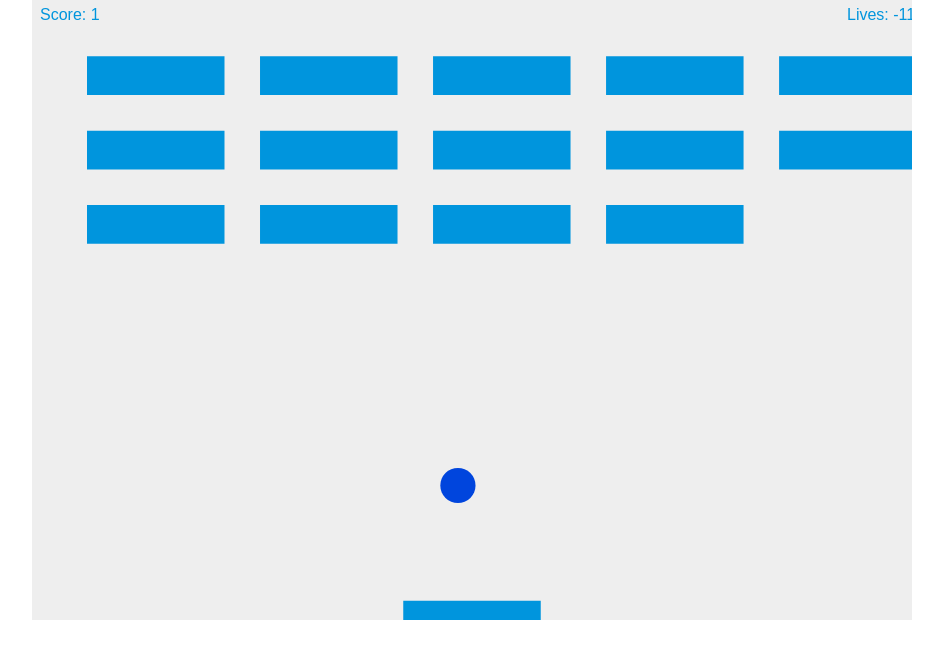
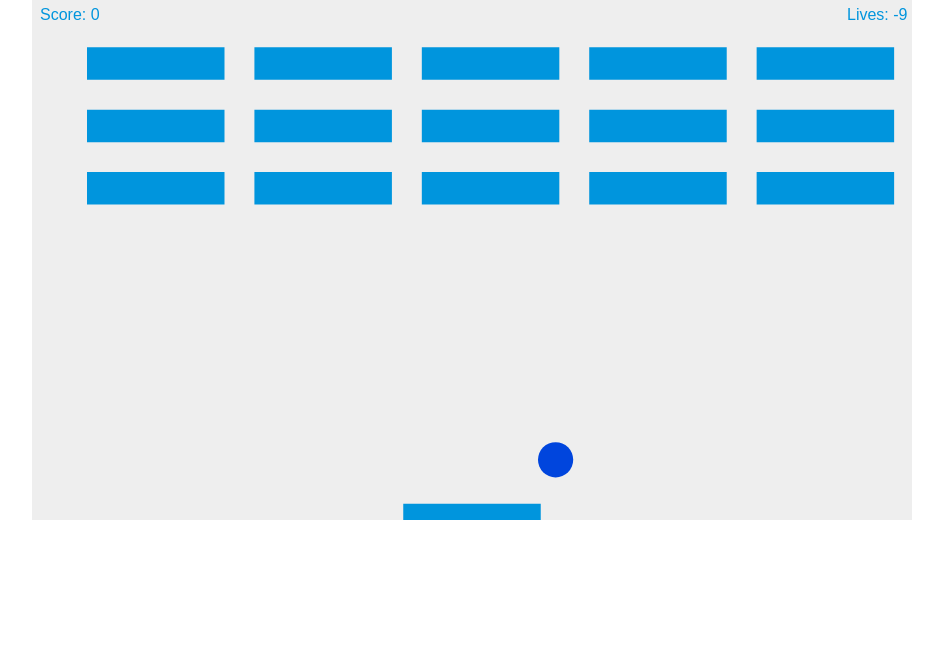
Before and after one commit to pierreguillaumelaurin/Brick-game, a plain HTML site: page index.html in a window 1280 px wide. Shown: the whole page, without its empty margins (168-1111 px from the left). Drawn offline with Linux system fonts and the light colour scheme.

Commit message:
Fix bugs

```diff
--- a/index.html
+++ b/index.html
@@ -10,19 +10,19 @@
 </head>
 <body>
 
-<canvas id="myCanvas" width="880" height="620"></canvas>
+<canvas id="myCanvas" width="880" height="520"></canvas>
 
 <script>
 var canvas = document.getElementById("myCanvas");
 var ctx = canvas.getContext("2d");
 var x = canvas.width/2;
-var y = canvas.height-30;
-var dx = canvas.width/125;
-var dy = canvas.height/80;
+var y = canvas.height;
+var dx = canvas.width/200;
+var dy = canvas.height/110;
 var ballRadius = canvas.width/50;
 var paddleHeight = canvas.height/32;
 var paddleWidth = canvas.width/6.4;
-var paddleX = (canvas.width-paddleWidth)/2;
+var paddleX = (canvas.width-paddleWidth)/10;
 var rightPressed = false;
 var leftPressed = false;
 //brick related variables
@@ -30,7 +30,7 @@ var brickRowCount = 3;
 var brickColumnCount = 5;
 var brickWidth = canvas.width/6.4;
 var brickHeight = canvas.height/16;
-var brickPadding = canvas.width*canvas.height/15360;
+var brickPadding = canvas.width*canvas.height/15300;
 var brickOffsetTop = canvas.height/11;
 var brickOffsetLeft = canvas.width/16;
 //score related variables
```
